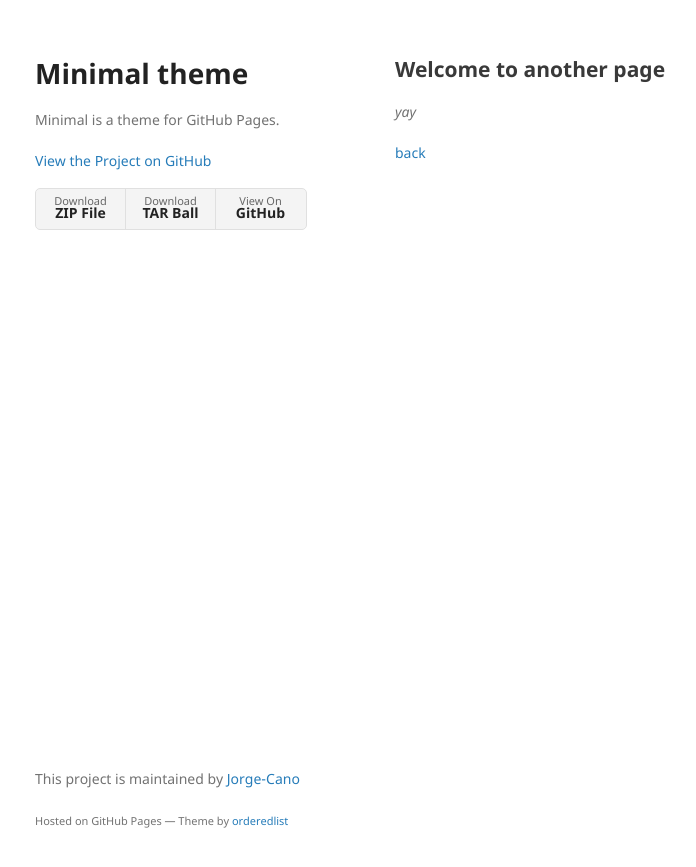
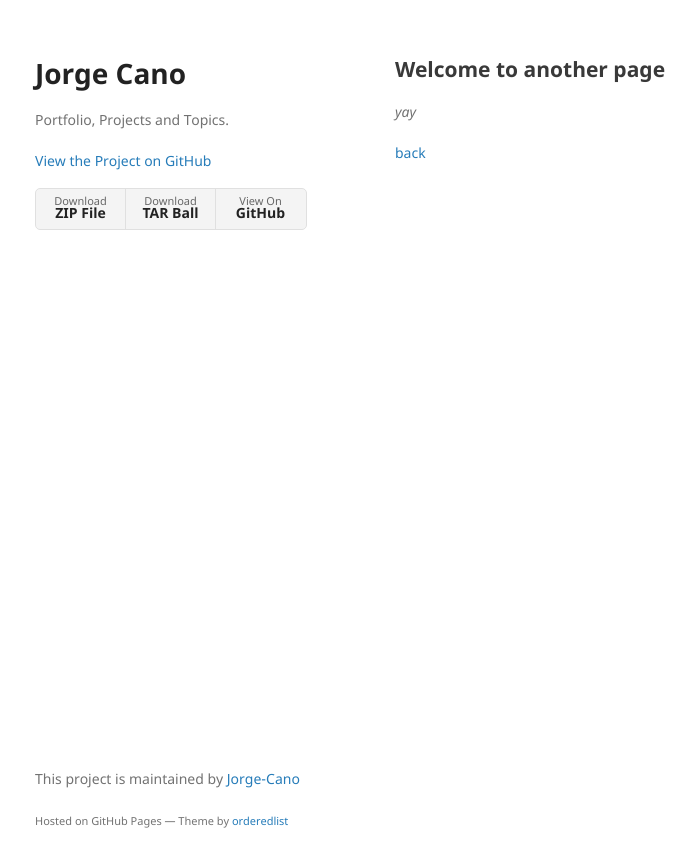
Before and after one commit to Jorge-Cano/Jekyll-Ver1, a Jekyll site: the page built from another-page.md, in a window 1280 px wide. Shown: the top 867 px of the page, without its empty margins (175-871 px from the left). Built offline with Jekyll 4.4.1, drawn with Linux system fonts in a browser that asks for light colours; our own code applies the rules of GitHub Pages for plain Markdown files.

Commit message:
last change

```diff
--- a/_config.yml
+++ b/_config.yml
@@ -1,5 +1,5 @@
-title: Minimal theme
-description: Minimal is a theme for GitHub Pages.
+title: Jorge Cano
+description: Portfolio, Projects and Topics.
 show_downloads: true
 google_analytics:
 theme: jekyll-theme-minimal
```
